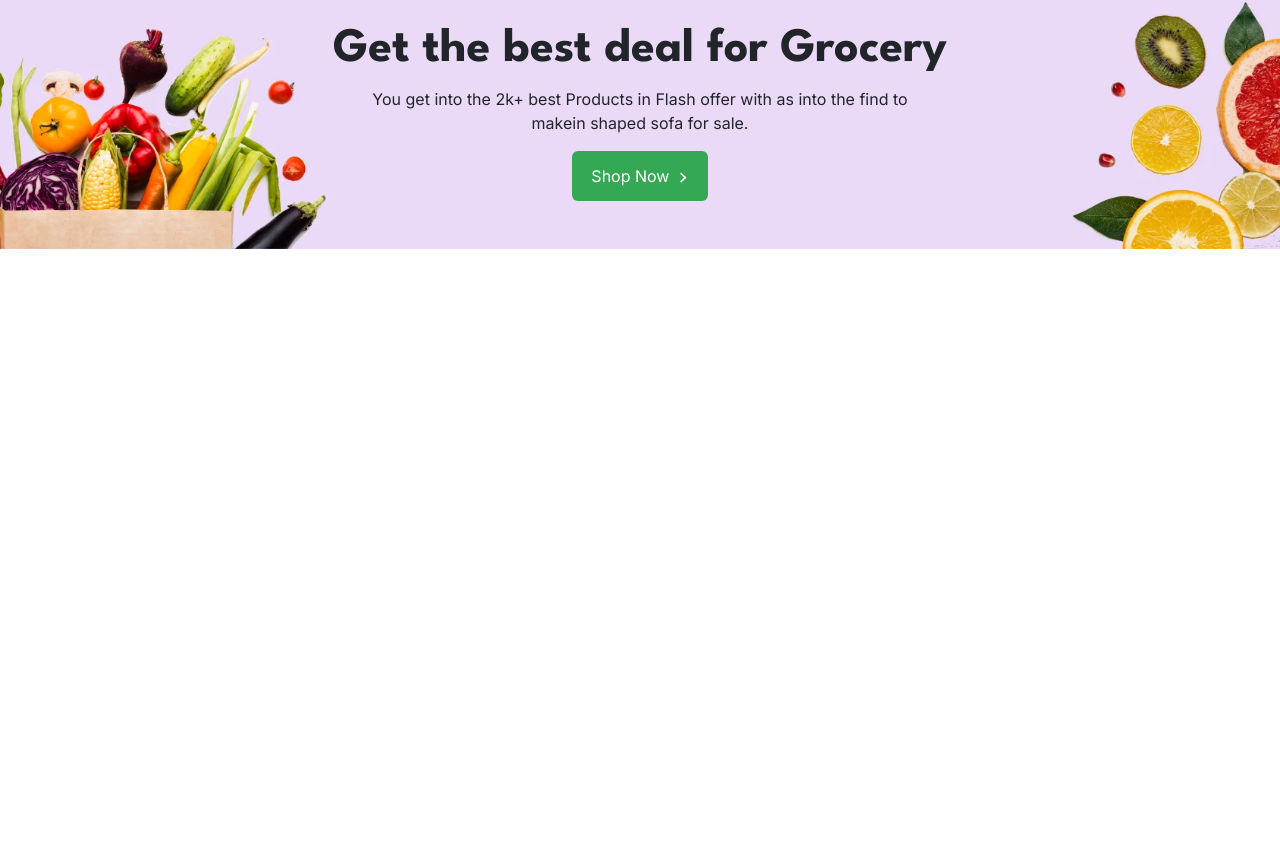
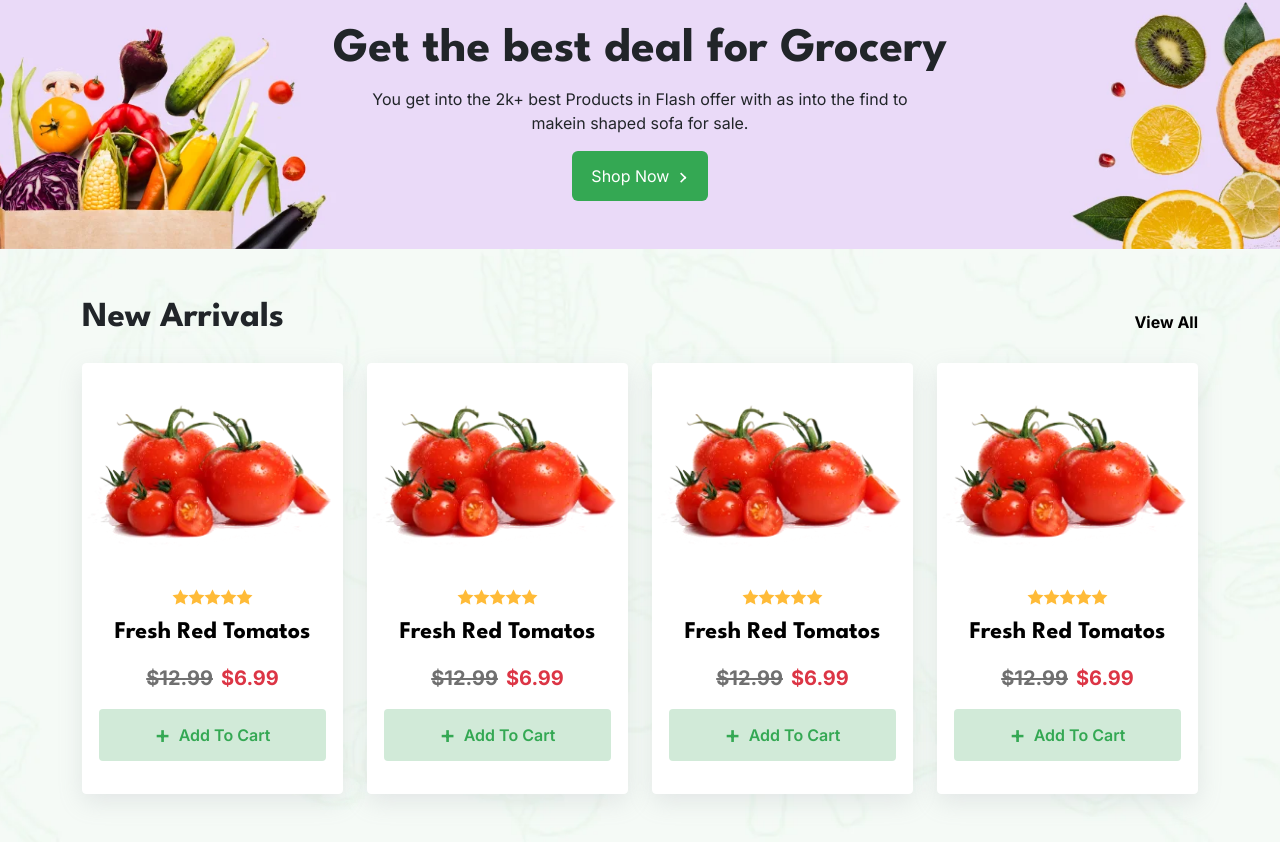
Before and after one commit to m-wilk/ecoshop2, a React (Create React App) app in the folder app/: page / in a window 1280 px wide. Shown: the part 4895-5737 px from the top of the page. Before the commit the page ends 5144 px from the top, so only its background shows below. Built offline with nearby package versions, Linux system fonts and the light colour scheme; no server answers.

Commit message:
New Arrivals-all

```diff
--- a/app/src/ui/templates/main.js
+++ b/app/src/ui/templates/main.js
@@ -23,6 +23,7 @@ const Main = () => {
       <TopSellingProducts />
       <ProductSectionDivider title="Drinks Juice" />
       <BestProduct />
+      <ProductSectionDivider title="New Arrivals" />
       {/* <HeaderBottomSection /> */}
       {/* <HeaderBottomSection /> */}
       {/* <HeaderCenterSection /> */}
```
